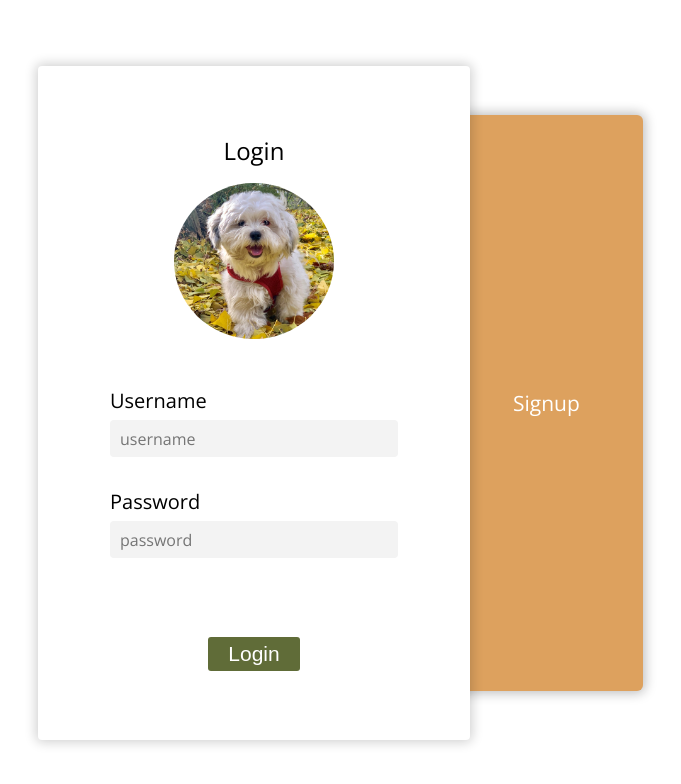
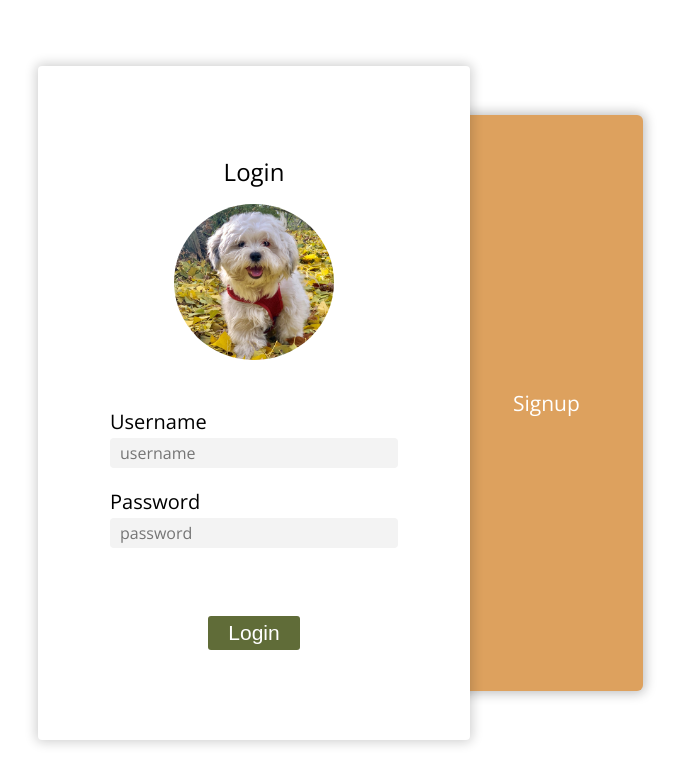
Before and after one commit to PTRI6PinkFairyArmadillo/CharityApp, a React app: page / in a window 1280 px wide. Shown: the top 784 px of the page, without its empty margins (386-1067 px from the left). Built offline with nearby package versions, Linux system fonts and the light colour scheme.

Commit message:
committed signup and login

```diff
--- a/client/components/Signup.jsx
+++ b/client/components/Signup.jsx
@@ -20,8 +20,9 @@ export class Signup extends Component {
               <input type="text" name="username" placeholder="username" />
             </div>
             <div className="form-group">
-              <label htmlFor="email">Email</label>
-              <input type="text" name="email" placeholder="email" />
+              <label htmlFor="firstName">Name</label>
+              <input type="text" name="firstName" placeholder="firstName" />
+              <input type="text" name="lastName" placeholder="lastName" />
             </div>
             <div className="form-group">
               <label htmlFor="password">Password</label>
--- a/client/styles/signIn.scss
+++ b/client/styles/signIn.scss
@@ -38,16 +38,16 @@
             font-size: 20px;
           }
           input {
-            margin-top: 6px;
+            margin-top: 3px;
             min-width: 18em;
-            height: 37px;
+            height: 30px;
             padding: 0px 10px;
             font-size: 16px;
             font-family: "Open Sans", sans-serif;
             background-color: #f3f3f3;
             border: 0;
             border-radius: 4px;
-            margin-bottom: 31px;
+            margin-bottom: 20px;
             transition: all 250ms ease-in-out;
             &:hover {
               background-color: #ffffff;
```
